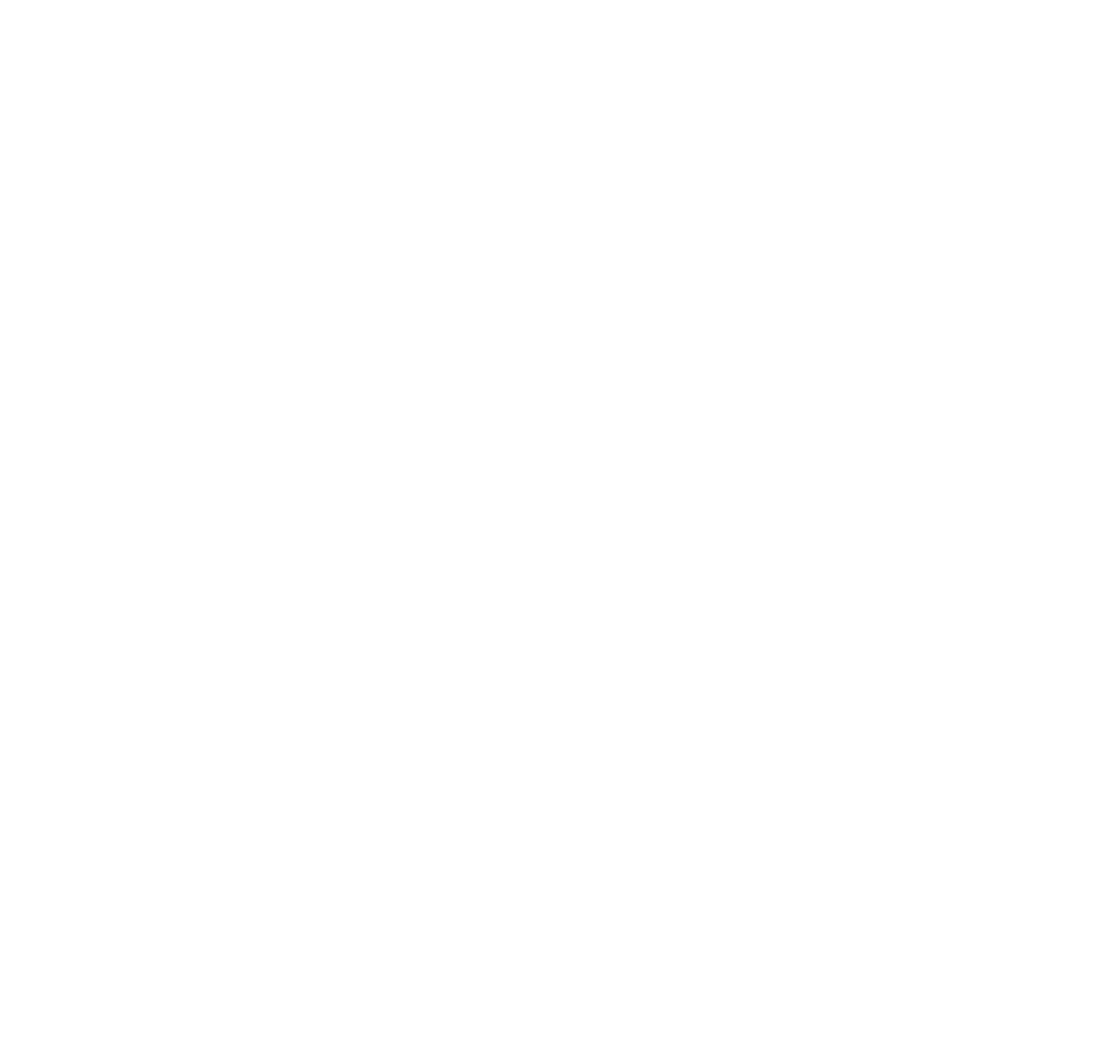
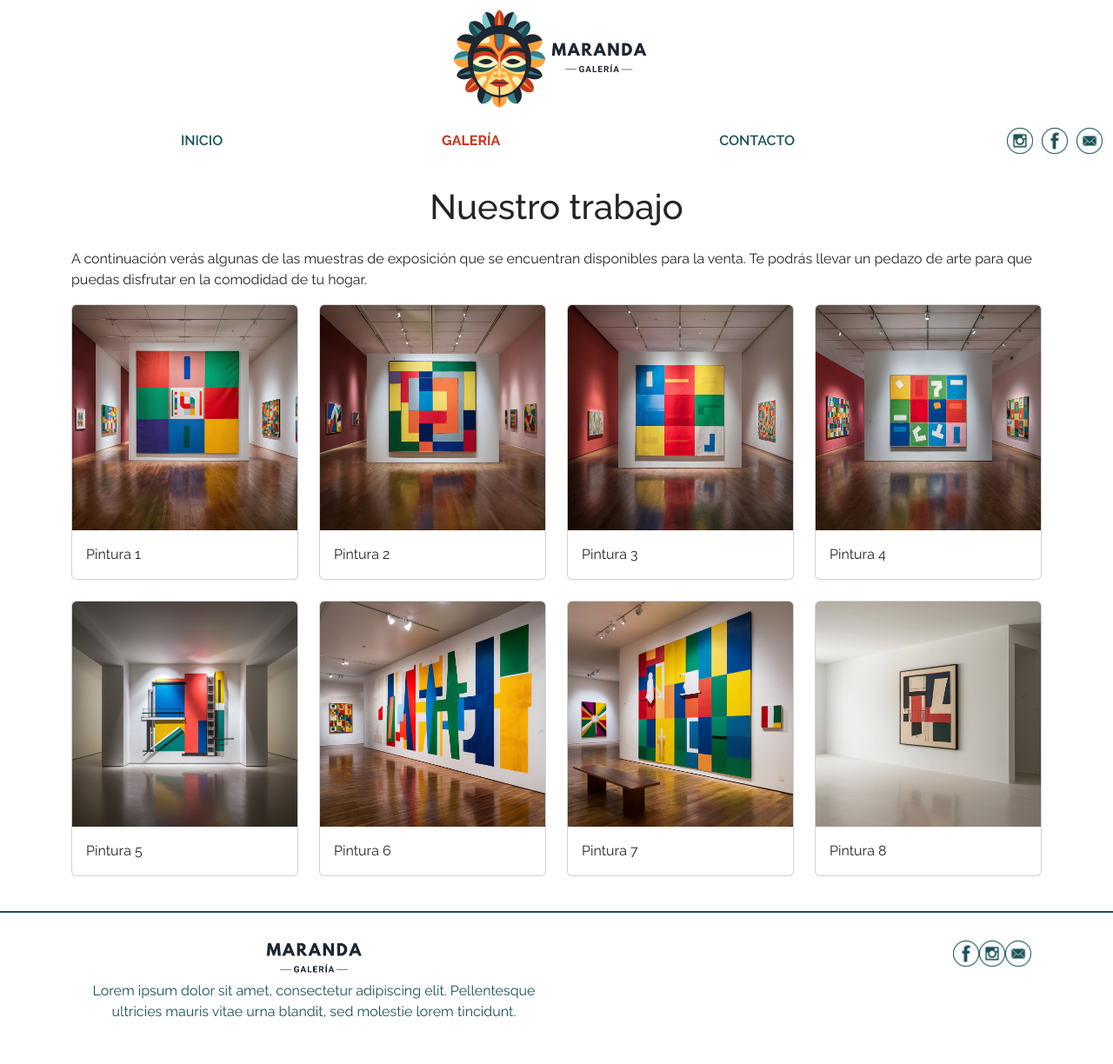
Before and after one commit to malumirandac/maranda-galeria, a plain HTML site: page galeria.html in a window 1280 px wide. Shown: the whole page at 87% size. Before the commit the page ends 800 px from the top, so only its background shows below. Drawn offline with nearby package versions, Linux system fonts and the light colour scheme.

Commit message:
se agrega la galeria de imagenes responsiva

```diff
--- a/contacto.html
+++ b/contacto.html
@@ -0,0 +1,96 @@
+<!DOCTYPE html>
+<html lang="es">
+<head>
+    <meta charset="UTF-8">
+    <meta name="viewport" content="width=device-width, initial-scale=1.0">
+    <title>MARANDA GALLERY</title>
+    <link rel="icon" href="/img/maranda-logo.png" type="image/x-icon">
+    <link rel="preconnect" href="https://fonts.googleapis.com">
+    <link rel="preconnect" href="https://fonts.gstatic.com" crossorigin>
+    <link href="https://fonts.googleapis.com/css2?family=Raleway:ital,wght@0,100..900;1,100..900&display=swap" rel="stylesheet">
+    <link rel="stylesheet" href="/styles.css">
+    <link href="https://cdn.jsdelivr.net/npm/bootstrap@5.3.3/dist/css/bootstrap.min.css" rel="stylesheet" integrity="sha384-QWTKZyjpPEjISv5WaRU9OFeRpok6YctnYmDr5pNlyT2bRjXh0JMhjY6hW+ALEwIH" crossorigin="anonymous">
+    <script src="https://stackpath.bootstrapcdn.com/bootstrap/4.5.2/js/bootstrap.bundle.min.js"></script>
+    <link rel="stylesheet" href="https://cdn.jsdelivr.net/npm/bootstrap-icons@1.11.3/font/bootstrap-icons.min.css">
+</head>
+
+<body>
+    <header>
+        <div class="header">
+            <div class="header-logo" >
+                <img src="/img/maranda.png" alt="" style="width: 250px;">
+            </div>
+        </div>
+    </header>
+    <nav class="navbar navbar-expand-md">
+        <div class="container-fluid">
+            <!-- boton -->
+            <button class="navbar-toggler" type="button"
+            data-bs-toggle="collapse" data-bs-target="#menu"
+            aria-controls="navbarSupportedContent" aria-expanded="false"
+            aria-label="Toggle navigation">
+                <span class="navbar-toggler-icon"></span>
+            </button>
+            <!-- elementos menu colapsable -->
+            <div class="collapse navbar-collapse" id="menu">
+                <ul class="navbar-nav mx-auto">
+                    <li class="nav-item me-5">
+                        <a href="/index.html" class="nav-link">INICIO</a>
+                    </li>
+                    <li class="nav-item me-5">
+                        <a href="/galeria.html" class="nav-link">GALERÍA</a>
+                    </li>
+                    <li class="nav-item me-5">
+                        <a href="/contacto.html" class="nav-link active">CONTACTO</a>
+                    </li>
+                </ul>
+                </div>
+                <div class="header-links">
+                        <a href="https://www.instagram.com/" target="_blank">
+                          <img src="/img/logo-ig.png" alt="" style="width: 30px; height: 30px;">
+                        </a>
+                        <a href="https://www.facebook.com" target="_blank">
+                          <img src="/img/logo-fb.png" alt="" style="width: 30px; height: 30px;">
+                        </a>
+                        <a href="mailto:marandagaleria@mail.com" target="_blank">
+                          <img src="/img/logo-mail.png" alt="" style="width: 30px; height: 30px;">
+                        </a>
+                    </img>
+            </div>
+        </div>
+    </nav>
+
+
+
+<H1>CONTACTO</H1>
+<P>Lorem ipsum dolor sit amet, consectetur adipisicing elit. Perspiciatis saepe sed consectetur enim similique dolores tempore molestiae nesciunt atque. Vel consequuntur illum similique dignissimos perspiciatis? Illo consequuntur earum modi numquam.</P>
+
+
+
+
+  <footer class="footer">
+    <div class="container mt-4">
+      <div class="row">
+        <div class="col-md-6 mb-4 imagen-logo-container">
+          <img class="imagen-logo" src="/img/maranda-textp.png" alt="">
+          <p>Lorem ipsum dolor sit amet, consectetur adipiscing elit. Pellentesque ultricies mauris vitae urna blandit, sed molestie lorem tincidunt.</p>
+        </div>
+        <div class="col-md-6 mb-4 d-flex justify-content-end">
+          <a href="https://www.facebook.com" target="_blank">
+            <img src="/img/logo-fb.png" alt="" style="width: 30px; height: 30px;">
+          </a>
+          <a href="https://www.instagram.com" target="_blank">
+            <img src="/img/logo-ig.png" alt="" style="width: 30px; height: 30px;">
+          </a>
+          <a href="mailto:marandagaleria@mail.com" target="_blank">
+            <img src="/img/logo-mail.png" alt="" style="width: 30px; height: 30px;">
+          </a>
+        </div>
+      </div>
+    </div>
+  </footer>
+
+    <script src="https://cdn.jsdelivr.net/npm/bootstrap@5.3.3/dist/js/bootstrap.bundle.min.js"></script>
+    <script src="https://cdn.jsdelivr.net/npm/bootstrap@5.3.3/dist/js/bootstrap.bundle.min.js" integrity="sha384-YvpcrYf0tY3lHB60NNkmXc5s9fDVZLESaAA55NDzOxhy9GkcIdslK1eN7N6jIeHz" crossorigin="anonymous"></script>
+</body>
+</html>
--- a/galeria.html
+++ b/galeria.html
@@ -0,0 +1,166 @@
+<!DOCTYPE html>
+<html lang="es">
+<head>
+    <meta charset="UTF-8">
+    <meta name="viewport" content="width=device-width, initial-scale=1.0">
+    <title>MARANDA GALLERY</title>
+    <link rel="icon" href="/img/maranda-logo.png" type="image/x-icon">
+    <link rel="preconnect" href="https://fonts.googleapis.com">
+    <link rel="preconnect" href="https://fonts.gstatic.com" crossorigin>
+    <link href="https://fonts.googleapis.com/css2?family=Raleway:ital,wght@0,100..900;1,100..900&display=swap" rel="stylesheet">
+    <link rel="stylesheet" href="/styles.css">
+    <link href="https://cdn.jsdelivr.net/npm/bootstrap@5.3.3/dist/css/bootstrap.min.css" rel="stylesheet" integrity="sha384-QWTKZyjpPEjISv5WaRU9OFeRpok6YctnYmDr5pNlyT2bRjXh0JMhjY6hW+ALEwIH" crossorigin="anonymous">
+    <script src="https://stackpath.bootstrapcdn.com/bootstrap/4.5.2/js/bootstrap.bundle.min.js"></script>
+    <link rel="stylesheet" href="https://cdn.jsdelivr.net/npm/bootstrap-icons@1.11.3/font/bootstrap-icons.min.css">
+</head>
+
+<body>
+    <header>
+        <div class="header">
+            <div class="header-logo" >
+                <img src="/img/maranda.png" alt="" style="width: 250px;">
+            </div>
+        </div>
+    </header>
+    <nav class="navbar navbar-expand-md">
+        <div class="container-fluid">
+            <!-- boton -->
+            <button class="navbar-toggler" type="button"
+            data-bs-toggle="collapse" data-bs-target="#menu"
+            aria-controls="navbarSupportedContent" aria-expanded="false"
+            aria-label="Toggle navigation">
+                <span class="navbar-toggler-icon"></span>
+            </button>
+            <!-- elementos menu colapsable -->
+            <div class="collapse navbar-collapse" id="menu">
+                <ul class="navbar-nav mx-auto">
+                    <li class="nav-item me-5">
+                        <a href="/index.html" class="nav-link">INICIO</a>
+                    </li>
+                    <li class="nav-item me-5">
+                        <a href="/galeria.html" class="nav-link active">GALERÍA</a>
+                    </li>
+                    <li class="nav-item me-5">
+                        <a href="/contacto.html" class="nav-link">CONTACTO</a>
+                    </li>
+                </ul>
+                </div>
+                <div class="header-links">
+                        <a href="https://www.instagram.com/" target="_blank">
+                          <img src="/img/logo-ig.png" alt="" style="width: 30px; height: 30px;">
+                        </a>
+                        <a href="https://www.facebook.com" target="_blank">
+                          <img src="/img/logo-fb.png" alt="" style="width: 30px; height: 30px;">
+                        </a>
+                        <a href="mailto:marandagaleria@mail.com" target="_blank">
+                          <img src="/img/logo-mail.png" alt="" style="width: 30px; height: 30px;">
+                        </a>
+                    </img>
+            </div>
+        </div>
+    </nav>
+
+
+<!-- Galería -->
+<div class="container">
+    <h1 class="text-center my-4">Nuestro trabajo</h1>
+    <p>A continuación verás algunas de las muestras de exposición que se encuentran disponibles para la venta.
+        Te podrás llevar un pedazo de arte para que puedas disfrutar en la comodidad de tu hogar.
+    </p>
+    <div class="row">
+      <div class="col-md-3 col-sm-6 mb-4">
+        <div class="card h-100">
+          <img src="/img/cuadro1.jpeg" class="card-img-top" alt="Imagen 1">
+          <div class="card-body">
+            <p class="card-text">Pintura 1</p>
+          </div>
+        </div>
+      </div>
+      <div class="col-md-3 col-sm-6 mb-4">
+        <div class="card h-100">
+          <img src="/img/cuadro2.jpeg" class="card-img-top" alt="Imagen 2">
+          <div class="card-body">
+            <p class="card-text">Pintura 2</p>
+          </div>
+        </div>
+      </div>
+      <div class="col-md-3 col-sm-6 mb-4">
+        <div class="card h-100">
+          <img src="/img/cuadro3.jpeg" class="card-img-top" alt="Imagen 3">
+          <div class="card-body">
+            <p class="card-text">Pintura 3</p>
+          </div>
+        </div>
+      </div>
+      <div class="col-md-3 col-sm-6 mb-4">
+        <div class="card h-100">
+          <img src="/img/cuadro4.jpeg" class="card-img-top" alt="Imagen 4">
+          <div class="card-body">
+            <p class="card-text">Pintura 4</p>
+          </div>
+        </div>
+      </div>
+      <div class="col-md-3 col-sm-6 mb-4">
+        <div class="card h-100">
+          <img src="img/cuadro5.jpeg" class="card-img-top" alt="Imagen 1">
+          <div class="card-body">
+            <p class="card-text">Pintura 5</p>
+          </div>
+        </div>
+      </div>
+      <div class="col-md-3 col-sm-6 mb-4">
+        <div class="card h-100">
+          <img src="img/cuadro6.jpeg" class="card-img-top" alt="Imagen 1">
+          <div class="card-body">
+            <p class="card-text">Pintura 6</p>
+          </div>
+        </div>
+      </div>
+      <div class="col-md-3 col-sm-6 mb-4">
+        <div class="card h-100">
+          <img src="/img/cuadro7.jpeg" class="card-img-top" alt="Imagen 1">
+          <div class="card-body">
+            <p class="card-text">Pintura 7</p>
+          </div>
+        </div>
+      </div>
+      <div class="col-md-3 col-sm-6 mb-4">
+        <div class="card h-100">
+          <img src="/img/cuadro8.jpeg" class="card-img-top" alt="Imagen 1">
+          <div class="card-body">
+            <p class="card-text">Pintura 8</p>
+          </div>
+        </div>
+      </div>
+
+    </div>
+  </div>
+
+
+
+  <footer class="footer">
+    <div class="container mt-4">
+      <div class="row">
+        <div class="col-md-6 mb-4 imagen-logo-container">
+          <img class="imagen-logo" src="/img/maranda-textp.png" alt="">
+          <p>Lorem ipsum dolor sit amet, consectetur adipiscing elit. Pellentesque ultricies mauris vitae urna blandit, sed molestie lorem tincidunt.</p>
+        </div>
+        <div class="col-md-6 mb-4 d-flex justify-content-end">
+          <a href="https://www.facebook.com" target="_blank">
+            <img src="/img/logo-fb.png" alt="" style="width: 30px; height: 30px;">
+          </a>
+          <a href="https://www.instagram.com" target="_blank">
+            <img src="/img/logo-ig.png" alt="" style="width: 30px; height: 30px;">
+          </a>
+          <a href="mailto:marandagaleria@mail.com" target="_blank">
+            <img src="/img/logo-mail.png" alt="" style="width: 30px; height: 30px;">
+          </a>
+        </div>
+      </div>
+    </div>
+  </footer>
+
+    <script src="https://cdn.jsdelivr.net/npm/bootstrap@5.3.3/dist/js/bootstrap.bundle.min.js"></script>
+    <script src="https://cdn.jsdelivr.net/npm/bootstrap@5.3.3/dist/js/bootstrap.bundle.min.js" integrity="sha384-YvpcrYf0tY3lHB60NNkmXc5s9fDVZLESaAA55NDzOxhy9GkcIdslK1eN7N6jIeHz" crossorigin="anonymous"></script>
+</body>
+</html>
```
Also changed, not shown: index.html (+2 -2 lines), img/cuadro1.jpeg (added), img/cuadro10.jpeg (added), img/cuadro11.jpeg (added), img/cuadro12.jpeg (added), img/cuadro13.jpeg (added), img/cuadro2.jpeg (added), img/cuadro3.jpeg (added), img/cuadro4.jpeg (added), img/cuadro5.jpeg (added), img/cuadro6.jpeg (added), img/cuadro7.jpeg (added), img/cuadro8.jpeg (added), img/cuadro9.jpeg (added).
